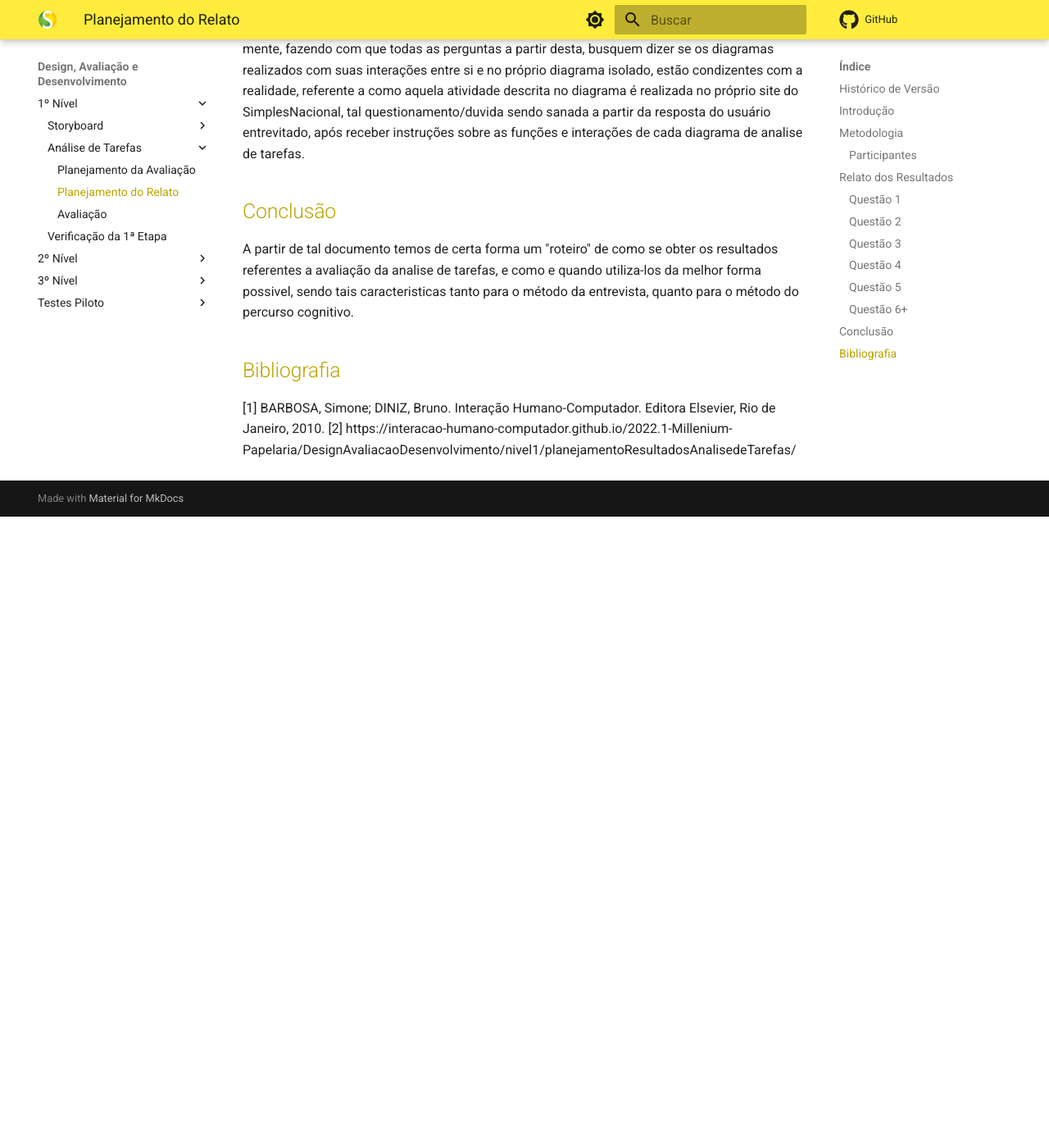
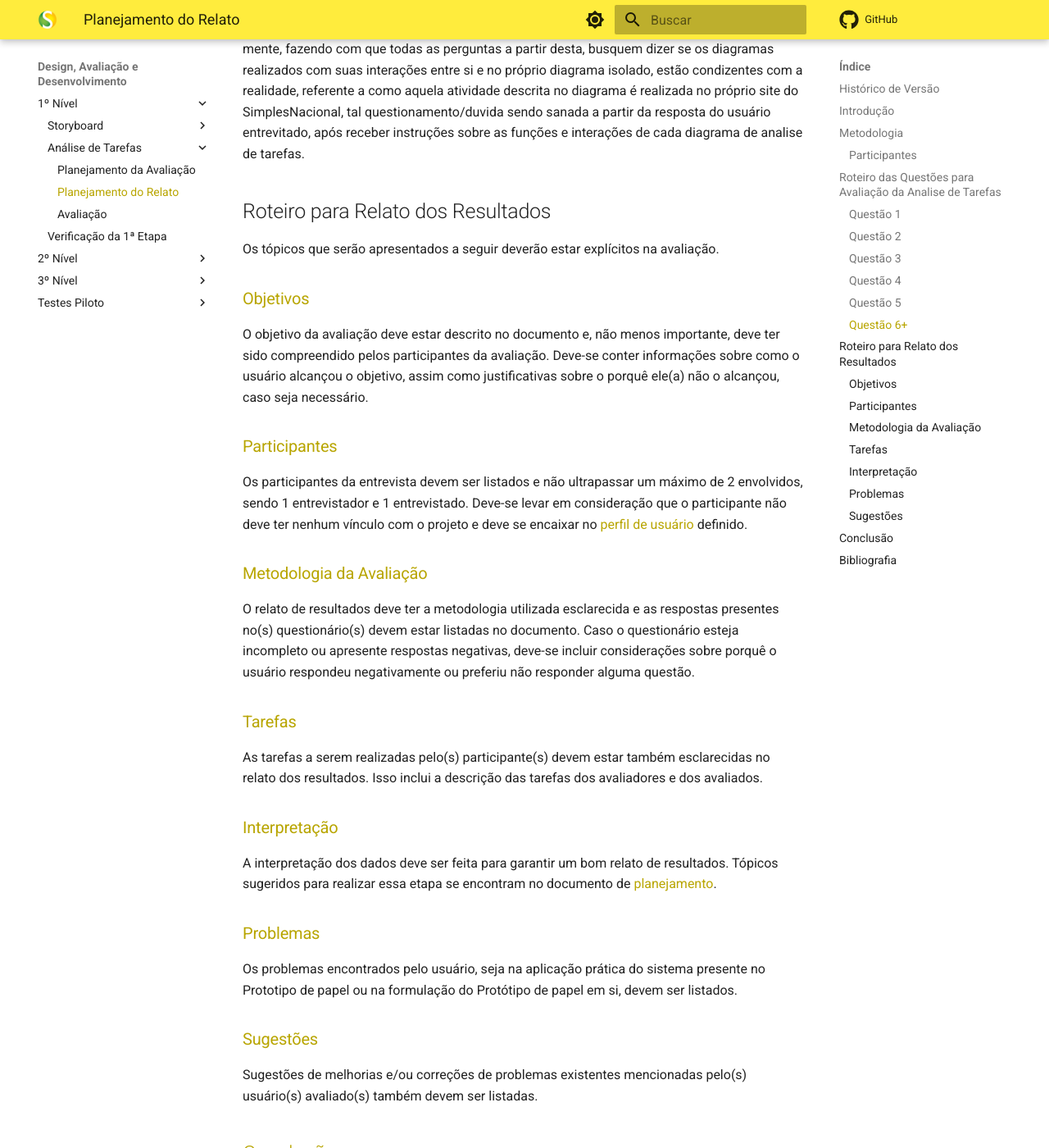
Before and after one commit to Interacao-Humano-Computador/2022.2-SimplesNacional, an MkDocs documentation site: the page built from docs/Avaliacoes/AnaliseDeTarefas/PlanejamentoResAnaliseTarefas.md, in a window 1280 px wide and 1400 px high, scrolled down 3191 px. Shown: the whole window at 82% size. Built offline with MkDocs 1.6.1 and Material for MkDocs 9.7.7, drawn with Linux system fonts in a browser that asks for light colours; comment, search, counter and statistics services are not loaded; before the commit the page ends 3821 px from its top, so only the background shows below that; some of the changed text lies outside the part shown.

Commit message:
Update PlanejamentoResAnaliseTarefas.md

```diff
--- a/docs/Avaliacoes/AnaliseDeTarefas/PlanejamentoResAnaliseTarefas.md
+++ b/docs/Avaliacoes/AnaliseDeTarefas/PlanejamentoResAnaliseTarefas.md
@@ -22,7 +22,7 @@ Para realizar o método de entrevista, será selecionado(a) pelo grupo um(a) ou
 [perfil do usuário](https://interacao-humano-computador.github.io/2022.2-SimplesNacional/Tarefas/perfilUsuario/) levantado no
 projeto, e a partir dai, realizar as perguntas confeccionadas para tal método e tomar notas de acordo com as respostas obtidas, já no método de percurso cognitivo
 o(s) participante(s) deste método seria(m) o(s) próprio(s) pesquisador(es), onde ele se coloca no lugar do usuário e faz o traçado de todas as tarefas realizadas pelo mesmo.
-## <a>Relato dos Resultados</a>
+## <a>Roteiro das Questões para Avaliação da Analise de Tarefas</a>
 Antes de iniciar a avaliação, é necessário que o Entrevistador mostre para o entrevistado o documento de
 [Aspectos Éticos](https://interacao-humano-computador.github.io/2022.2-SimplesNacional/Tarefas/AspectosEticos/), onde se encontra todos os termos éticos
 que devem ser seguidos pelo projeto e pelos pesquisadores, e também o próprio termo de consentimento que terá que ser elaborado para a fase de analise de tarefas
@@ -70,9 +70,52 @@ A partir desta questão entramos na parte mais especifica, das perguntas destina
 elaboradas com isso em mente, fazendo com que todas as perguntas a partir desta, busquem dizer se os diagramas realizados com suas interações entre si e no
 próprio diagrama isolado, estão condizentes com a realidade, referente a como aquela atividade descrita no diagrama é realizada no próprio site do SimplesNacional,
 tal questionamento/duvida sendo sanada a partir da resposta do usuário entrevitado, após receber instruções sobre as funções e interações de cada diagrama de analise de tarefas.
+
+## Roteiro para Relato dos Resultados
+
+Os tópicos que serão apresentados a seguir deverão estar explícitos na avaliação.
+
+### <a>Objetivos</a>
+
+O objetivo da avaliação deve estar descrito no documento e, não menos importante, deve ter sido compreendido pelos participantes da avaliação. Deve-se conter informações sobre como o usuário alcançou o objetivo, assim como justificativas sobre o porquê ele(a) não o alcançou, caso seja necessário.
+
+### <a>Participantes</a>
+
+Os participantes da entrevista devem ser listados e não ultrapassar um máximo de 2 envolvidos, sendo 1 entrevistador e 1 entrevistado. Deve-se levar em consideração que o participante não deve ter nenhum vínculo com o projeto e deve se encaixar no [perfil de usuário](../../Tarefas/perfilUsuario.md) definido.
+
+### <a>Metodologia da Avaliação</a>
+
+O relato de resultados deve ter a metodologia utilizada esclarecida e as respostas presentes no(s) questionário(s) devem estar listadas no documento. Caso o questionário esteja incompleto ou apresente respostas negativas, deve-se incluir considerações sobre porquê o usuário respondeu negativamente ou preferiu não responder alguma questão.
+
+### <a>Tarefas</a>
+
+As tarefas a serem realizadas pelo(s) participante(s) devem estar também esclarecidas no relato dos resultados. Isso inclui a descrição das tarefas dos avaliadores e dos avaliados.
+
+### <a>Interpretação</a>
+
+A interpretação dos dados deve ser feita para garantir um bom relato de resultados. Tópicos sugeridos para realizar essa etapa se encontram no documento de [planejamento](PlanejamentoProtPapel.md).
+
+### <a>Problemas</a>
+
+Os problemas encontrados pelo usuário, seja na aplicação prática do sistema presente no Prototipo de papel ou na formulação do Protótipo de papel em si, devem ser listados.
+
+### <a>Sugestões</a>
+
+Sugestões de melhorias e/ou correções de problemas existentes mencionadas pelo(s) usuário(s) avaliado(s) também devem ser listadas.
+
 ## <a>Conclusão</a>
 A partir de tal documento temos de certa forma um "roteiro" de como se obter os resultados referentes a avaliação da analise de tarefas, e como e quando utiliza-los
-da melhor forma possivel, sendo tais caracteristicas tanto para o método da entrevista, quanto para o método do percurso cognitivo.
+da melhor forma possivel, sendo tais caracteristicas tanto para o método da entrevista, quanto para o método do percurso cognitivo.<br></br>
+**Os avaliadores devem relatar suas constatações consolidadas por meio de documentação contendo:**
+
+- Os objetivos e o escopo da avaliação;
+- A forma como a avaliação foi realizada (método de avaliação empregado);
+- O número e o perfil de usuários e avaliadores que participaram da avaliação;
+- Um sumário dos dados coletados, incluindo tabelas e gráficos;
+- Um relato da interpretação e análise dos dados;
+- Uma lista dos problemas encontrados;
+- Sugestões de melhorias para o sistema. [1]
+
 ## <a>Bibliografia</a>
 [1] BARBOSA, Simone; DINIZ, Bruno. Interação Humano-Computador. Editora Elsevier, Rio de Janeiro, 2010.
 [2] https://interacao-humano-computador.github.io/2022.1-Millenium-Papelaria/DesignAvaliacaoDesenvolvimento/nivel1/planejamentoResultadosAnalisedeTarefas/
```
